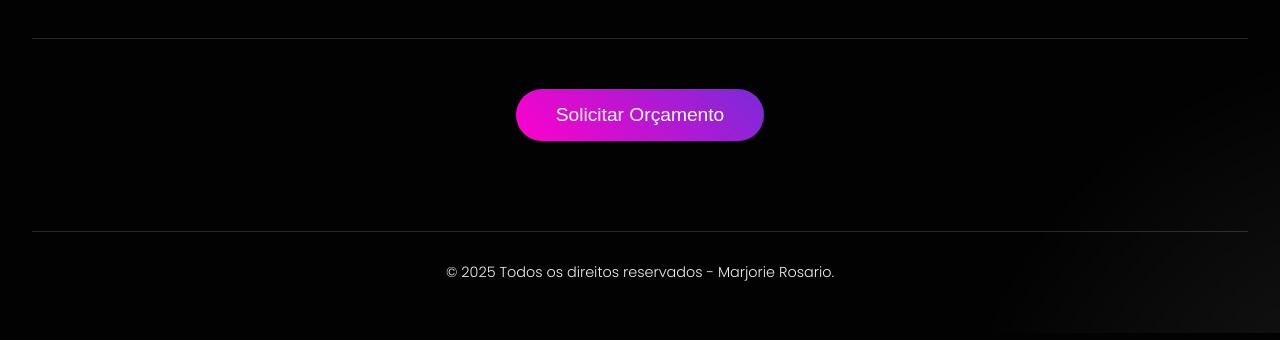
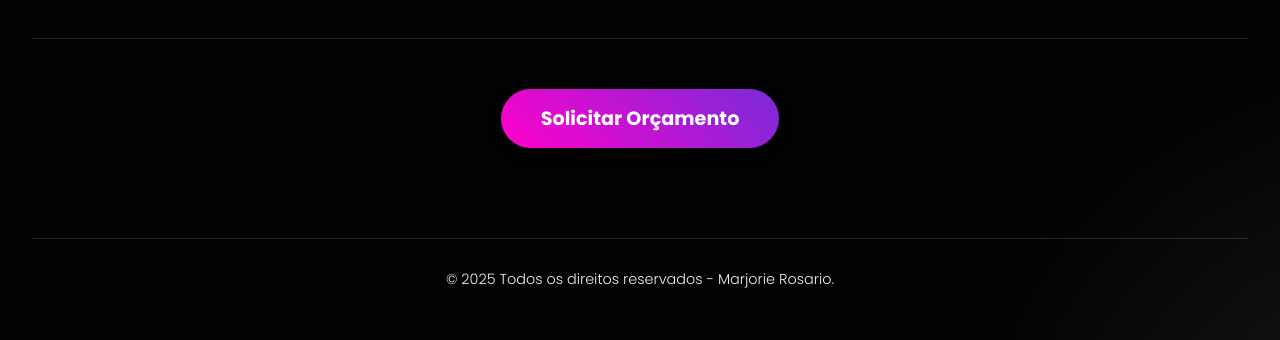
Before and after one commit to MarieDesign/meusite, a plain HTML site: page index.html in a window 1280 px wide. Shown: the part 3093-3433 px from the top of the page. Drawn offline with nearby package versions, Linux system fonts and the light colour scheme.

Commit message:
Update index.html

```diff
--- a/index.html
+++ b/index.html
@@ -18,7 +18,48 @@
     <link rel="preconnect" href="https://fonts.gstatic.com" crossorigin>
     <link href="https://fonts.googleapis.com/css2?family=Poppins:wght@300;400;600;700&family=Playfair+Display:wght@700;900&display=swap" rel="stylesheet">
 
+<style>
+    /* Estilos para o botão e sua animação */
+    .main-quote-btn {
+        /* Cores e estilos para o botão */
+        background: linear-gradient(45deg, #ff00cb, #792bd9);
+        color: white;
+        font-size: 1.2em;
+        font-family: 'Poppins', sans-serif; /* Use a fonte que preferir */
+        font-weight: bold;
+        padding: 15px 40px;
+        border-radius: 50px;
+        border: none;
+        cursor: pointer;
+        transition: all 0.3s ease;
+        box-shadow: 0 4px 15px rgba(0, 0, 0, 0.2);
+    }
 
+    /* Animação de salto para o botão */
+    @keyframes button-jump {
+        0%, 100% {
+            transform: translateY(0);
+        }
+        50% {
+            transform: translateY(-8px);
+        }
+    }
+
+    /* Gatilho da animação de salto ao passar o mouse */
+    .main-quote-btn:hover {
+        animation: button-jump 0.4s ease-in-out;
+        box-shadow: 0 6px 20px rgba(0, 0, 0, 0.3);
+    }
+
+    /* Estilo para as borboletas criadas pelo JavaScript */
+    .quote-btn-butterfly {
+        position: fixed; /* Posição relativa à janela do navegador */
+        pointer-events: none; /* Permite clicar através das borboletas */
+        z-index: 9999; /* Garante que fiquem na frente de tudo */
+        opacity: 0; /* Começam invisíveis */
+        transform-origin: center;
+    }
+</style>
     <style>
         :root {
             --primary-color: #ff00cb; /* Rosa choque */
```
